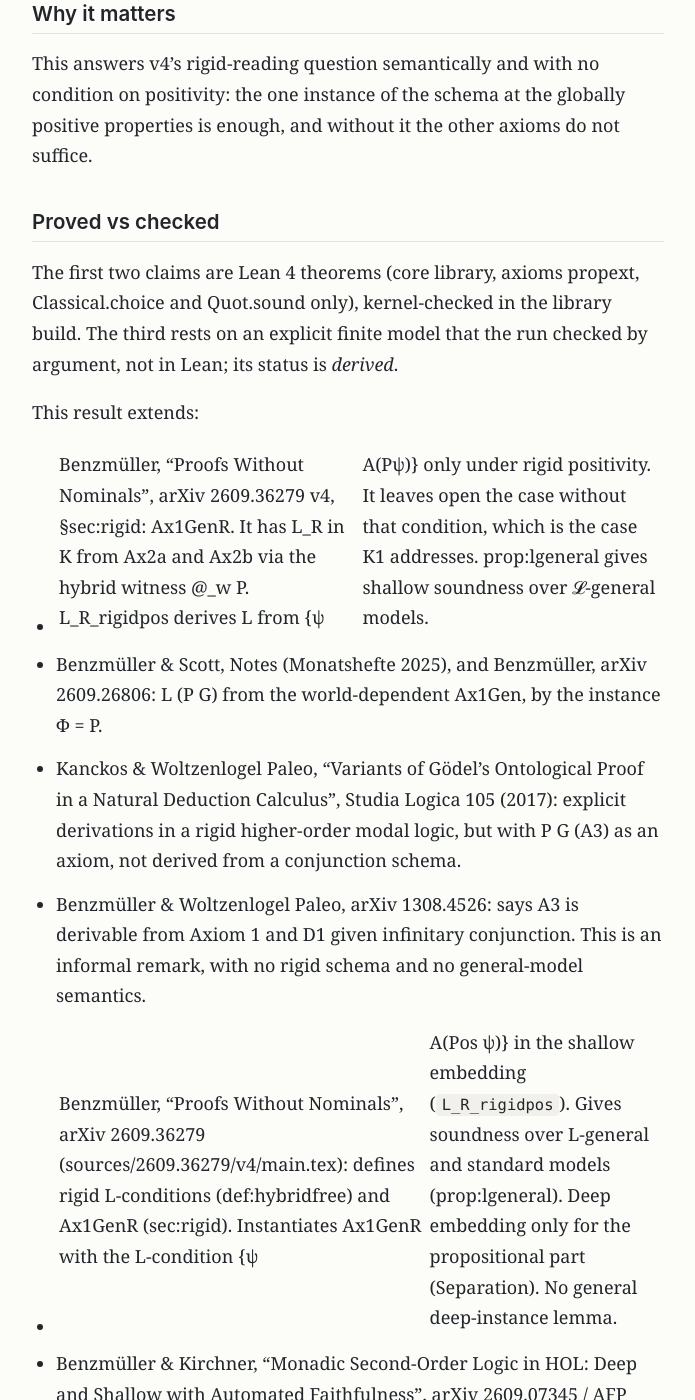
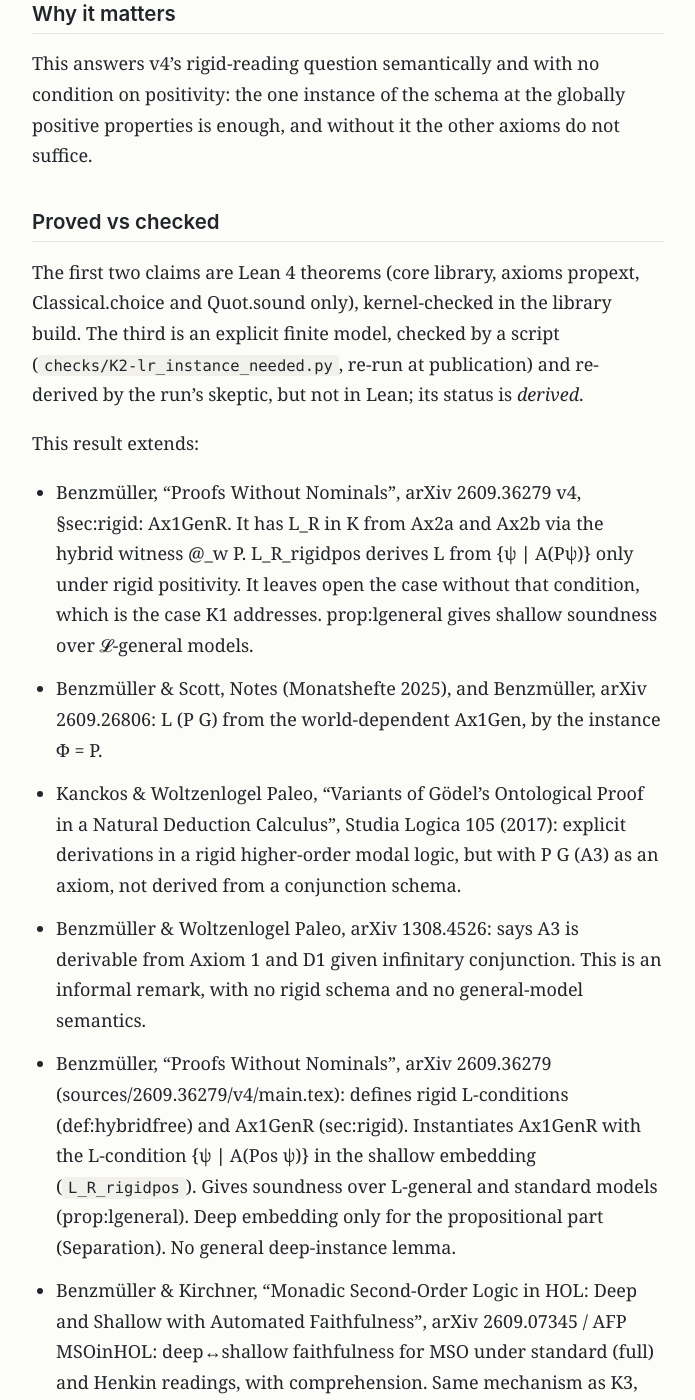
Before and after one commit to kodakodapa/autoresearch-findings, a Jekyll site: the page built from findings/ontological-rigid-l.md, in a window 1280 px wide and 1400 px high, scrolled down 1415 px. Shown: the whole window, without its empty margins (292-987 px from the left). Built offline with Jekyll 4.4.1, drawn with Linux system fonts in a browser that asks for light colours; some of the changed text lies outside the part shown.

Commit message:
Revise ontological-rigid-l: K2 checked by script; table glitch

```diff
--- a/findings/ontological-rigid-l.md
+++ b/findings/ontological-rigid-l.md
@@ -49,17 +49,18 @@ other axioms do not suffice.
 ## Proved vs checked
 
 The first two claims are Lean 4 theorems (core library, axioms propext, Classical.choice and
-Quot.sound only), kernel-checked in the library build. The third rests on an explicit finite model
-that the run checked by argument, not in Lean; its status is *derived*.
+Quot.sound only), kernel-checked in the library build. The third is an explicit finite model,
+checked by a script (`checks/K2-lr_instance_needed.py`, re-run at publication) and re-derived by
+the run's skeptic, but not in Lean; its status is *derived*.
 <!-- /owner-summary -->
 
 This result extends:
 
-- Benzmüller, "Proofs Without Nominals", arXiv 2609.36279 v4, §sec:rigid: Ax1GenR. It has L_R in K from Ax2a and Ax2b via the hybrid witness @_w P. L_R_rigidpos derives L from {ψ | A(Pψ)} only under rigid positivity. It leaves open the case without that condition, which is the case K1 addresses. prop:lgeneral gives shallow soundness over 𝓛-general models.
+- Benzmüller, "Proofs Without Nominals", arXiv 2609.36279 v4, §sec:rigid: Ax1GenR. It has L_R in K from Ax2a and Ax2b via the hybrid witness @_w P. L_R_rigidpos derives L from {ψ ∣ A(Pψ)} only under rigid positivity. It leaves open the case without that condition, which is the case K1 addresses. prop:lgeneral gives shallow soundness over 𝓛-general models.
 - Benzmüller & Scott, Notes (Monatshefte 2025), and Benzmüller, arXiv 2609.26806: L (P G) from the world-dependent Ax1Gen, by the instance Φ = P.
 - Kanckos & Woltzenlogel Paleo, "Variants of Gödel's Ontological Proof in a Natural Deduction Calculus", Studia Logica 105 (2017): explicit derivations in a rigid higher-order modal logic, but with P G (A3) as an axiom, not derived from a conjunction schema.
 - Benzmüller & Woltzenlogel Paleo, arXiv 1308.4526: says A3 is derivable from Axiom 1 and D1 given infinitary conjunction. This is an informal remark, with no rigid schema and no general-model semantics.
-- Benzmüller, "Proofs Without Nominals", arXiv 2609.36279 (sources/2609.36279/v4/main.tex): defines rigid L-conditions (def:hybridfree) and Ax1GenR (sec:rigid). Instantiates Ax1GenR with the L-condition {ψ | A(Pos ψ)} in the shallow embedding (`L_R_rigidpos`). Gives soundness over L-general and standard models (prop:lgeneral). Deep embedding only for the propositional part (Separation). No general deep-instance lemma.
+- Benzmüller, "Proofs Without Nominals", arXiv 2609.36279 (sources/2609.36279/v4/main.tex): defines rigid L-conditions (def:hybridfree) and Ax1GenR (sec:rigid). Instantiates Ax1GenR with the L-condition {ψ ∣ A(Pos ψ)} in the shallow embedding (`L_R_rigidpos`). Gives soundness over L-general and standard models (prop:lgeneral). Deep embedding only for the propositional part (Separation). No general deep-instance lemma.
 - Benzmüller & Kirchner, "Monadic Second-Order Logic in HOL: Deep and Shallow with Automated Faithfulness", arXiv 2609.07345 / AFP MSOinHOL: deep↔shallow faithfulness for MSO under standard (full) and Henkin readings, with comprehension. Same mechanism as K3, different logic.
 - Benzmüller & Kirchner, "First-Order Modal Logic in HOL…", arXiv 2607.10880: deep↔shallow faithfulness for first-order modal logic only (no quantification over properties or sets of properties).
 - Benzmüller, "Faithful Logic Embeddings in HOL — Deep and Shallow", arXiv 2502.19311 (CADE-30): the same for propositional modal logic.
@@ -127,7 +128,7 @@ Prior art: partial prior art (answer: `prior-art/R2.md`)
 
 Variant-2 Ax2a, Ax2b, Ax4 do not derive $P\,G$: a full S5 model with 3 worlds, one always-actual entity and $P\varphi$ iff $\varphi a$ holds at $\ge 2$ worlds satisfies them, while $P\,G$ and the $\mathrm{Ax1GenR}$ instance for $\lbrace \psi\mid P\psi=\top\rbrace $ fail at every world.
 
-Status: derived · independently re-derived (sk/claude)
+Status: derived · independently re-derived (skeptic/claude)
 
 Kind: model
 
@@ -153,3 +154,4 @@ Prior art: unchecked
 ## Revisions
 
 - 2026-10-24 — readable prior-art section
+- 2026-10-24 — K2 checked by script; table glitch
```
Also changed, not shown: _posts/2026-10-24-ontological-rigid-l.md (+7 -5 lines), claims/ontological-rigid-l/claim.md (+7 -5 lines), claims/ontological-rigid-l/summary.md (+3 -2 lines), claims/ontological-rigid-l/manifest.json, report/manifest.json, 4 other files.
